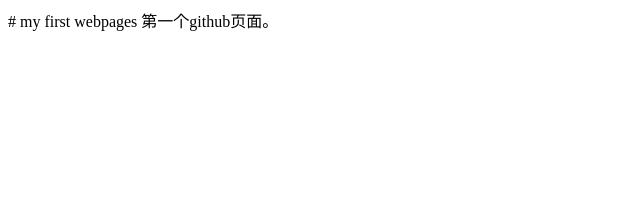
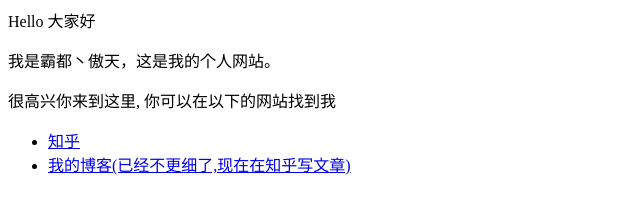
Before and after one commit to myathappy/myathappy.github.com, a plain HTML site: page index.html in a window 1280 px wide. Shown: the whole page, without its empty margins (0-640 px from the left). Drawn offline with Linux system fonts and the light colour scheme.

Commit message:
Update index.html

```diff
--- a/index.html
+++ b/index.html
@@ -1,3 +1,8 @@
-# my first webpages
+<p>Hello 大家好</p>
+<p>我是霸都丶傲天，这是我的个人网站。 </p>
+<p>很高兴你来到这里, 你可以在以下的网站找到我</p>
 
-第一个github页面。
+<ul>
+  <li> <a href="https://www.zhihu.com/people/AJLoveChina">知乎</a> </li>
+  <li> <a href="http://hejie.nigeerhuo.com">我的博客(已经不更细了,现在在知乎写文章)</a> </li>
+</ul>
```
